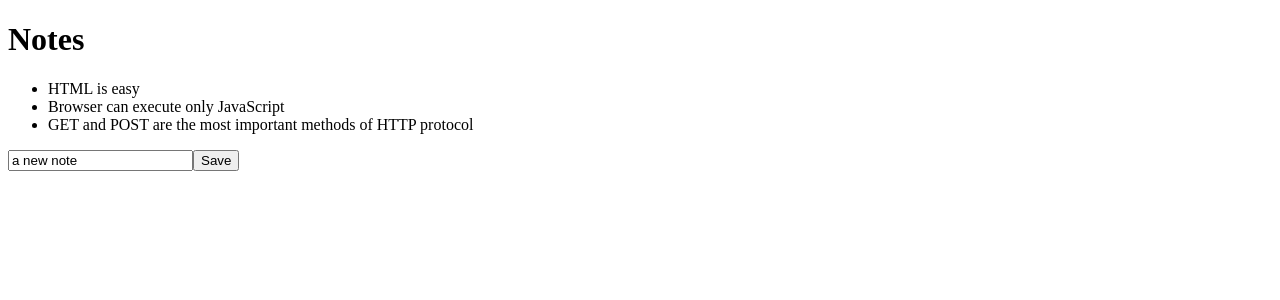
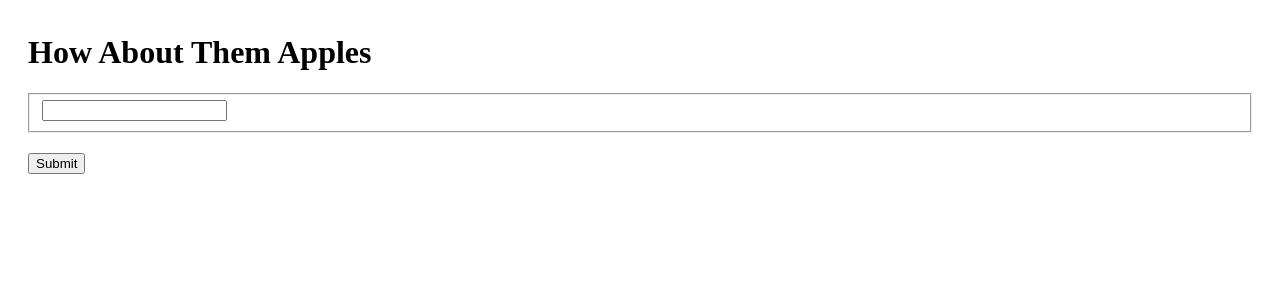
Before and after one commit to onrush1995/Fullstackopen, a React (Create React App) app in the folder part1/courseinfo/: page / in a window 1280 px wide. Shown: the top 300 px of the page. Built offline with nearby package versions, Linux system fonts and the light colour scheme.

Commit message:
Made a form in React

```diff
--- a/part1/courseinfo/src/App.js
+++ b/part1/courseinfo/src/App.js
@@ -1,29 +1,27 @@
 import React, { useState } from 'react';
-import Note from './components/Note'
+import "./components/App.css";
 
-const App = (props) => {
-  const [notes, setNotes] = useState(props.notes)
-  const [newNote,setNewNote]= useState("a new note")
+function App(){
+const [submitting,setSubmitting]= useState(false);
+const handleSubmit = event =>{
+  event.preventDefault();
+  setSubmitting(true);
 
-  const addNote = (event) => {
-    event.preventDefault()
-    console.log(event.target)
-    setNewNote(event.target.value)
-  }
+  setTimeout(()=>{setSubmitting(false)},3000)
 
-  return (
-    <div>
-      <h1>Notes</h1>
-      <ul>
-        {notes.map(note =>
-          <Note key={note.id} note={note} />
-        )}
-      </ul>
-      <form onSubmit={addNote}>
-          <input value={newNote}
-          onChange={addNote}
-          />
-          <button>Save</button>
+}
+
+  return(
+    <div className='wrapper'>
+      <h1>How About Them Apples</h1>
+      {submitting && <div> Submitting From...</div>}
+      <form onSubmit={handleSubmit}>
+        <fieldset>
+          <label>
+            <input/>
+          </label>
+        </fieldset>
+        <button type="submit">Submit</button>
       </form>
     </div>
   )
--- /dev/null
+++ b/part1/courseinfo/src/components/App.css
@@ -0,0 +1,7 @@
+.wrapper{
+    padding: 5px 20px;
+}
+
+.wrapper fieldset{
+    margin: 20px 0;
+}
```
